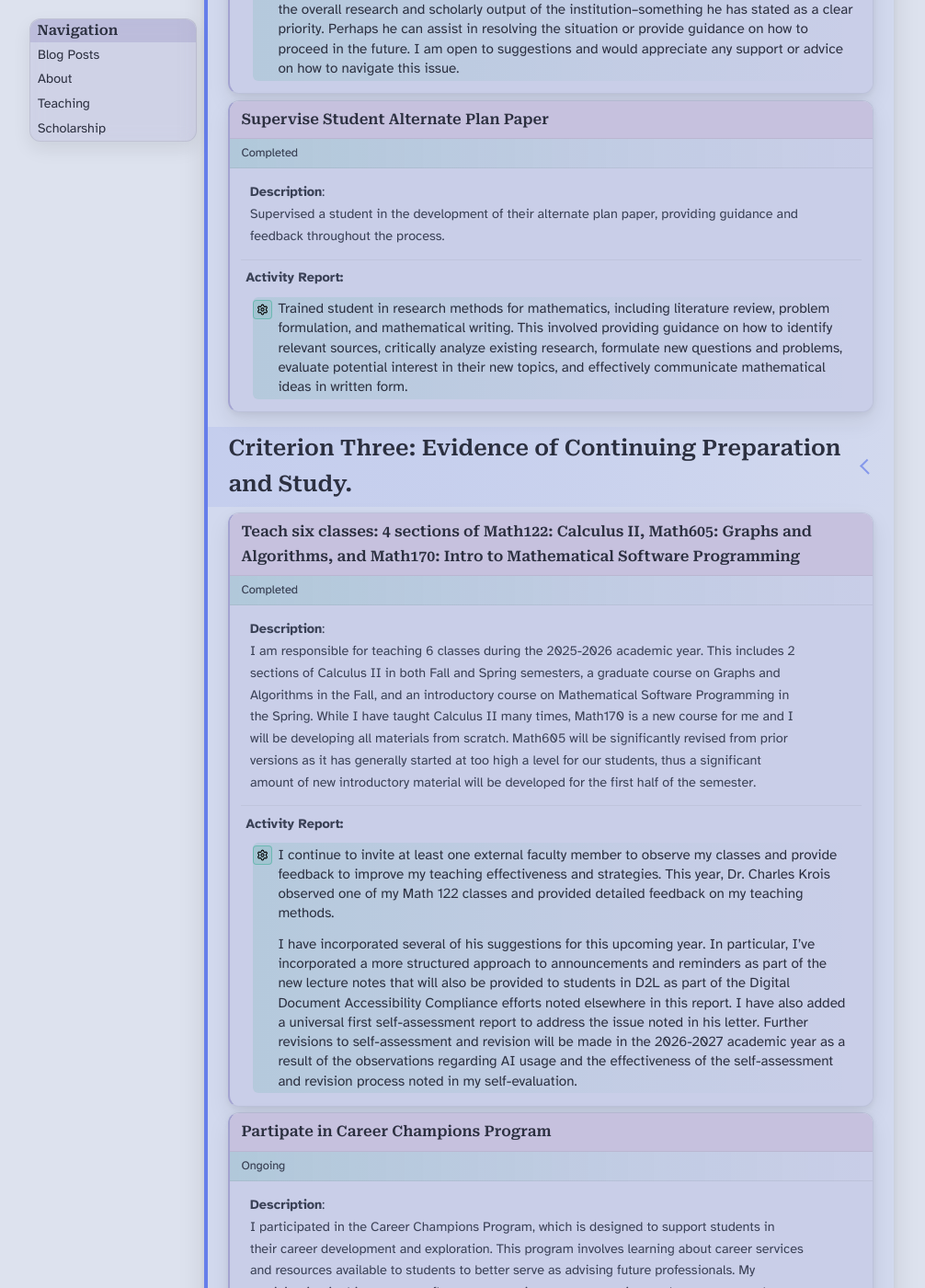
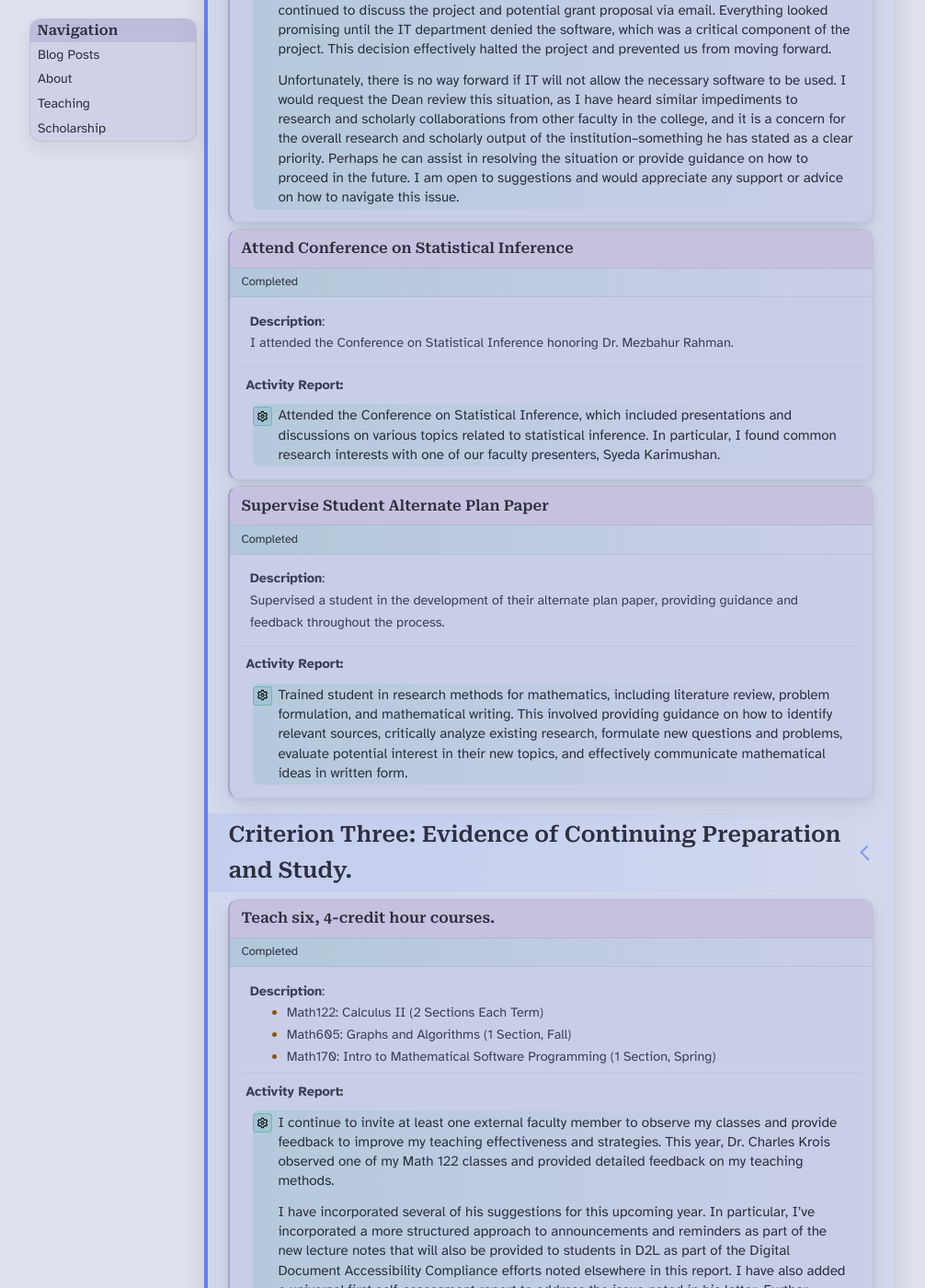
Before and after one commit to DoctorHaitch/DoctorHaitch.github.io, a Jekyll site: the page built from pdr.md, in a window 1280 px wide and 1400 px high, scrolled down 3604 px. Shown: the whole window at 92% size, without its empty margins (43-1049 px from the left). Built offline with Jekyll 4.4.1, drawn with Linux system fonts in a browser that asks for light colours; a script that is not in the unit is left out; some of the changed text lies outside the part shown.

Commit message:
Updated PDR.

```diff
--- a/_data/pdp-pdr.yaml
+++ b/_data/pdp-pdr.yaml
@@ -36,10 +36,13 @@
 ##########################################################################
 ##########################################################################
 
-- name: "Teach six classes: 4 sections of Math122: Calculus II, Math605: Graphs and Algorithms, and Math170: Intro to Mathematical Software Programming"
+- name: "Teach six, 4-credit hour courses."
   academic_year: "2025-2026"
   status: "Completed"
-  description: "I am responsible for teaching 6 classes during the 2025-2026 academic year. This includes 2 sections of Calculus II in both Fall and Spring semesters, a graduate course on Graphs and Algorithms in the Fall, and an introductory course on Mathematical Software Programming in the Spring. While I have taught Calculus II many times, Math170 is a new course for me and I will be developing all materials from scratch. Math605 will be significantly revised from prior versions as it has generally started at too high a level for our students, thus a significant amount of new introductory material will be developed for the first half of the semester."
+  description: |
+    * Math122: Calculus II (2 Sections Each Term)
+    * Math605: Graphs and Algorithms (1 Section, Fall)
+    * Math170: Intro to Mathematical Software Programming (1 Section, Spring)
   goal_one:
     - |
       In Math 122, I feel that the Fall semester was much more successful than the Spring semester.
@@ -164,6 +167,24 @@
       as it is a complex problem that requires careful consideration of multiple factors.
 
 - name: >
+    Supervise student research.
+  status: Completed
+  academic_year: "2025-2026"
+  description: |
+    Supervised two students.
+
+    * Isaac Wicklund (Independent Study, Capstone, Undergraduate)
+    * Brian Larson (Alternate Plan Paper, Graduate)
+  goal_two:
+    - |
+  goal_four:
+    - |
+  evidence:
+    - name: Discussion with Isaac and Dept. Chair Regarding Capstone Project
+      url: "https://mnscu-my.sharepoint.com/:b:/g/personal/ye6366mb_minnstate_edu/IQBxXb0vhuPwRprGrvvFAyk2AXygWdRRBw8HSNPb4sIHK8Q?e=iE3Njd"
+    - name: Isaac Wicklund's Senior Capstone Paper
+      url: "https://mnscu-my.sharepoint.com/:b:/g/personal/ye6366mb_minnstate_edu/IQDaGDpCdhZrTbGkcRI2l0NmAbOR4ieznPd5OSj51dFjLAk?e=WOwAt4"
+- name: >
     Continue drafting of book in support of Math 605, Graphs and Algorithms, titled
     Topics in Algebraic Combinatorics and Optimization.
   status: "Significant Progress, Ongoing"
@@ -240,6 +261,21 @@
     - name: Email Correspondence with University IT Department and Dept. Chair to Obtain Software Approval
       url: "https://mnscu-my.sharepoint.com/:b:/g/personal/ye6366mb_minnstate_edu/IQDdczvmd4jUQqOJ_zg_duEuAf1S5HnzBBnHaCXBADFdKhA?e=fIJhK9"
 
+- name: "Attend Conference on Statistical Inference"
+  status: "Completed"
+  academic_year: "2025-2026"
+  description: >
+    I attended the Conference on Statistical Inference honoring Dr. Mezbahur Rahman.
+  goal_two:
+    - |
+      Attended the Conference on Statistical Inference, which included presentations and discussions on various
+      topics related to statistical inference. In particular, I found common research interests with one of our
+      faculty presenters, Syeda Karimushan.
+  evidence:
+    - name: Conference Registration Confirmation
+      url: "https://mnscu-my.sharepoint.com/:b:/g/personal/ye6366mb_minnstate_edu/IQCI3oqYymOWSLMODDQr4XMxAYQoKukItDDb0bwKoyW_ihs?e=NfWXnP"
+    - name: Initial Discussions of Research with Syeda Karimushan
+      url: "https://mnscu-my.sharepoint.com/:b:/g/personal/ye6366mb_minnstate_edu/IQDmJbQhNU8yR7NtmvcdTMBtAagUTojLdurSvhh4kKYRhqc?e=46ovcZ"
 
 - name: "Serve on Departmental Committee for Student Advancement"
   status: "Completed"
```
